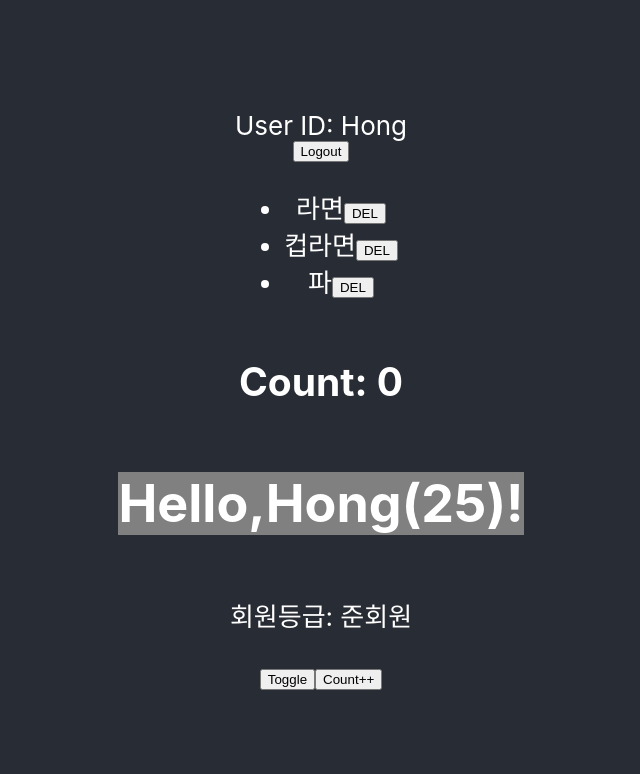
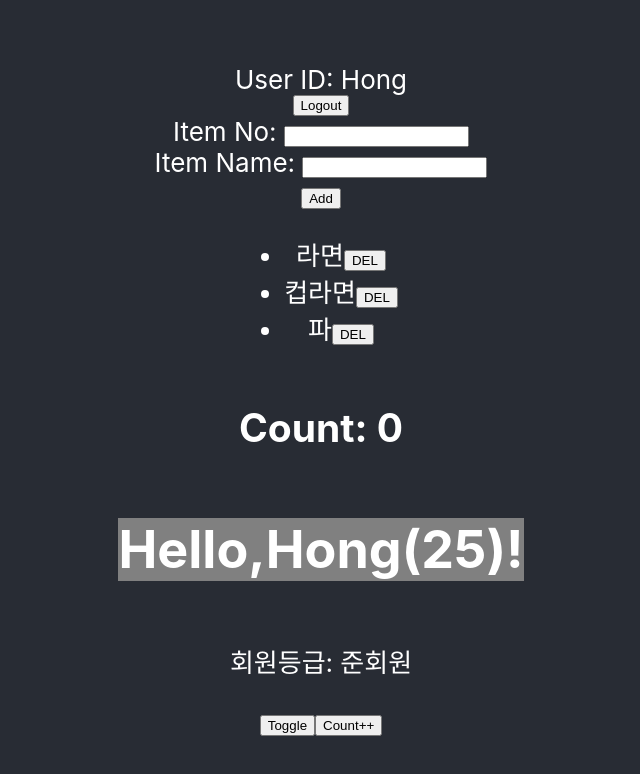
Before and after one commit to LNSol/React-basic, a React (Create React App) app: page / in a window 1280 px wide. Shown: the top 774 px of the page, without its empty margins (319-959 px from the left). Built offline with nearby package versions, Linux system fonts and the light colour scheme.

Commit message:
useRef example

```diff
--- a/src/components/Login.jsx
+++ b/src/components/Login.jsx
@@ -1,14 +1,26 @@
+import { useRef } from 'react';
+import { useSession } from '../hooks/session-context';
+
 const Login = () => {
+  const { login } = useSession();
+  const userIdRef = useRef();
+  const userNameRef = useRef();
+
+  const submit = (evt) => {
+    evt.preventDefault();
+    login(userIdRef.current.value, userNameRef.current.value);
+  };
+
   return (
-    <>
+    <form onSubmit={submit}>
       <div>
-        User ID: <input type='text' />
+        User ID(숫자): <input type='text' ref={userIdRef} />
       </div>
       <div>
-        Password: <input type='password' />
+        User Name: <input type='text' ref={userNameRef} />
       </div>
-      <button>Login</button>
-    </>
+      <button type='submit'>Login</button>
+    </form>
   );
 };
 
--- a/src/components/My.jsx
+++ b/src/components/My.jsx
@@ -1,13 +1,33 @@
+import { useRef } from 'react';
 import Profile from './Profile';
 import Login from './Login';
 import { useSession } from '../hooks/session-context';
 
 export const My = () => {
-  const { session, removeCartItem } = useSession();
+  const { session, removeCartItem, addCartItem } = useSession();
+  const itemIdRef = useRef();
+  const itemNameRef = useRef();
   console.log('My.session>>>', session);
+
+  const submit = (evt) => {
+    evt.preventDefault();
+    addCartItem(itemIdRef.current.value, itemNameRef.current.value);
+    itemIdRef.current.value = '';
+    itemNameRef.current.value = '';
+  };
+
   return (
     <>
       {session.loginUser ? <Profile /> : <Login />}
+      <form onSubmit={submit}>
+        <div>
+          Item No: <input type='text' ref={itemIdRef} />
+        </div>
+        <div>
+          Item Name: <input type='text' ref={itemNameRef} />
+        </div>
+        <button type='submit'>Add</button>
+      </form>
       <ul>
         {session?.cart.map((item) => (
           <li key={item.id}>
--- a/src/hooks/session-context.jsx
+++ b/src/hooks/session-context.jsx
@@ -6,7 +6,7 @@ const sampleSession = {
   cart: [
     { id: 100, name: '라면', price: 3000 },
     { id: 101, name: '컵라면', price: 2000 },
-    { id: 200, name: '파', price: 5000 },
+    { id: 102, name: '파', price: 5000 },
   ],
 };
 
@@ -14,15 +14,30 @@ export const SessionProvider = ({ children }) => {
   const [session, setSession] = useState(sampleSession);
 
   const logout = () => setSession({ ...session, loginUser: null });
+  const addCartItem = (id, name) => {
+    setSession({
+      ...session,
+      cart: session.cart.concat({ id, name }),
+    });
+  };
   const removeCartItem = (itemId) => {
     setSession({
       ...session,
       cart: session.cart.filter(({ id }) => id !== itemId),
     });
   };
+  const login = (id, name) => {
+    setSession({
+      ...session,
+      loginUser: { id, name },
+      cart: [],
+    });
+  };
 
   return (
-    <SessionContext.Provider value={{ session, logout, removeCartItem }}>
+    <SessionContext.Provider
+      value={{ session, logout, login, addCartItem, removeCartItem }}
+    >
       {children}
     </SessionContext.Provider>
   );
```
